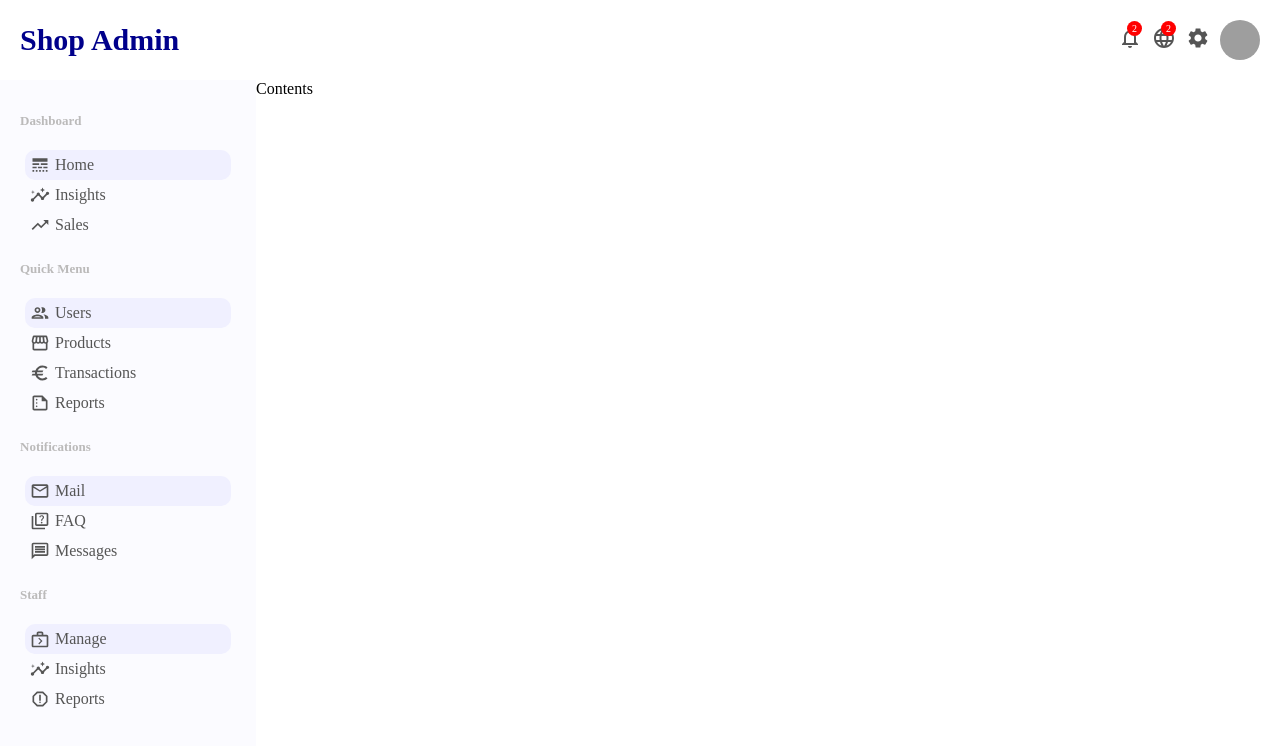
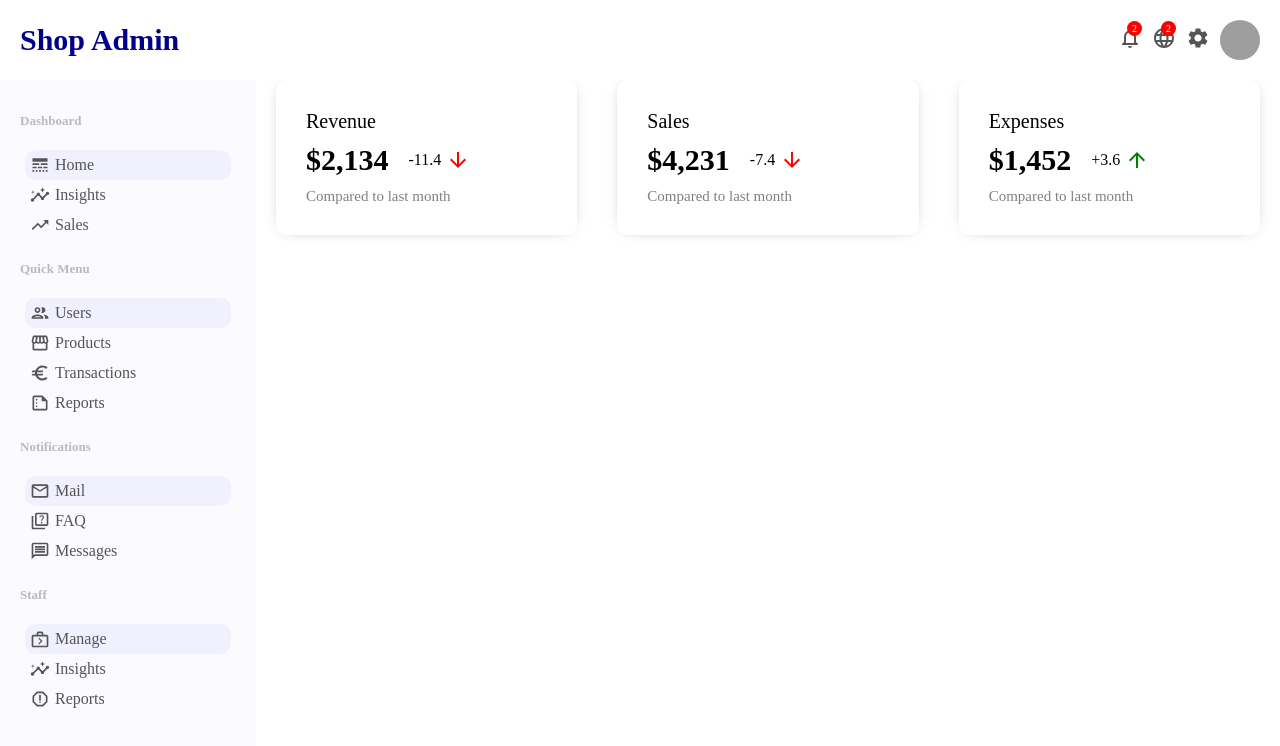
Before and after one commit to reshadintec/ecommerce, a React (Create React App) app in the folder dashboard/: page / in a window 1280 px wide. Shown: the top 746 px of the page. Built offline with nearby package versions, Linux system fonts and the light colour scheme; grey boxes are pictures that could not be loaded.

Commit message:
featured info part

```diff
--- a/dashboard/src/App.js
+++ b/dashboard/src/App.js
@@ -1,6 +1,7 @@
 import Sidebar from "./components/sidebar/Sidebar";
 import Topbar from "./components/topbar/Topbar";
 import './app.css'
+import Home from "./pages/Home";
 
 function App() {
   return (
@@ -8,9 +9,7 @@ function App() {
       <Topbar/>
       <div className="container">
         <Sidebar/>
-        <div className="contents">
-          Contents
-        </div>
+        <Home/>
       </div>
     </div>
   );
--- a/dashboard/src/app.css
+++ b/dashboard/src/app.css
@@ -5,6 +5,3 @@ body{
 .container{
   display: flex;
 }
-.contents{
-  flex:4;
-}
--- /dev/null
+++ b/dashboard/src/components/featuredInfo/FeaturedInfo.jsx
@@ -0,0 +1,34 @@
+import './featuredInfo.css'
+import {ArrowDownwardOutlined, ArrowUpwardOutlined} from '@mui/icons-material';
+export default function FeaturedInfo() {
+  return (
+    <div className="featured">
+      <div className="featuredItem">
+        <span className="featuredTitle">Revenue</span>
+        <div className="featuredMoneyContainer">
+          <span className="featuredMoney">$2,134</span>
+          <span className="featuredMoneyRate">-11.4 <ArrowDownwardOutlined className='featuredIcon negative'/></span>
+        </div>
+        <span className="featuredSub">Compared to last month</span>
+      </div>
+
+      <div className="featuredItem">
+        <span className="featuredTitle">Sales</span>
+        <div className="featuredMoneyContainer">
+          <span className="featuredMoney">$4,231</span>
+          <span className="featuredMoneyRate">-7.4 <ArrowDownwardOutlined className='featuredIcon negative'/></span>
+        </div>
+        <span className="featuredSub">Compared to last month</span>
+      </div>
+
+      <div className="featuredItem">
+        <span className="featuredTitle">Expenses</span>
+        <div className="featuredMoneyContainer">
+          <span className="featuredMoney">$1,452</span>
+          <span className="featuredMoneyRate">+3.6 <ArrowUpwardOutlined className='featuredIcon'/></span>
+        </div>
+        <span className="featuredSub">Compared to last month</span>
+      </div>
+    </div>
+  )
+}
--- /dev/null
+++ b/dashboard/src/components/featuredInfo/featuredInfo.css
@@ -0,0 +1,51 @@
+.featured{
+  width: 100%;
+  display: flex;
+  justify-content: space-between;
+}
+
+
+.featuredItem{
+  flex:1;
+  margin:0 20px;
+  padding:30px;
+  border-radius: 10px;
+  cursor: pointer;
+   -webkit-box-shadow: 0px 0px 15px -10px rgba(0, 0, 0, 0.75);
+  box-shadow: 0px 0px 15px -10px rgba(0, 0, 0, 0.75);
+}
+
+.featuredTitle{
+  font-size: 20px;
+}
+
+.featuredMoneyContainer{
+  margin:10px 0;
+  display: flex;
+  align-items: center;
+}
+
+.featuredMoney{
+  font-size: 30px;
+  font-weight: 600;
+}
+
+.featuredMoneyRate{
+  display: flex;
+  align-items: center;
+  margin-left: 20px;
+}
+
+.featuredIcon{
+  font-size: 14px;
+  margin-left: 5px;
+  color:green;
+}
+.featuredIcon.negative{
+  color:red;
+}
+
+.featuredSub{
+  font-size: 15px;
+  color: gray;
+}
--- a/dashboard/src/components/sidebar/Sidebar.jsx
+++ b/dashboard/src/components/sidebar/Sidebar.jsx
@@ -1,5 +1,5 @@
 import './sidebar.css'
-import { Domain, Euro, EuroOutlined, Group, GroupOutlined, Insights, InsightsOutlined, LineStyleOutlined, MailOutlineOutlined, MessageOutlined, NextWeekOutlined, QuizOutlined, ReportOutlined, Store, Storefront, StorefrontOutlined, Summarize, SummarizeOutlined, TrendingUp, TrendingUpOutlined } from '@mui/icons-material';
+import {  EuroOutlined,  GroupOutlined,  InsightsOutlined, LineStyleOutlined, MailOutlineOutlined, MessageOutlined, NextWeekOutlined, QuizOutlined, ReportOutlined, StorefrontOutlined, SummarizeOutlined, TrendingUpOutlined } from '@mui/icons-material';
 export default function Sidebar() {
   return (
     <div className='sidebar'>
--- /dev/null
+++ b/dashboard/src/pages/Home.jsx
@@ -0,0 +1,9 @@
+import React from 'react'
+import FeaturedInfo from '../components/featuredInfo/FeaturedInfo'
+import './home.css'
+export default function Home() {
+  return (
+    <div className='home'>
+      <FeaturedInfo/></div>
+  )
+}
--- /dev/null
+++ b/dashboard/src/pages/home.css
@@ -0,0 +1,3 @@
+.home{
+  flex:4;
+}
```
